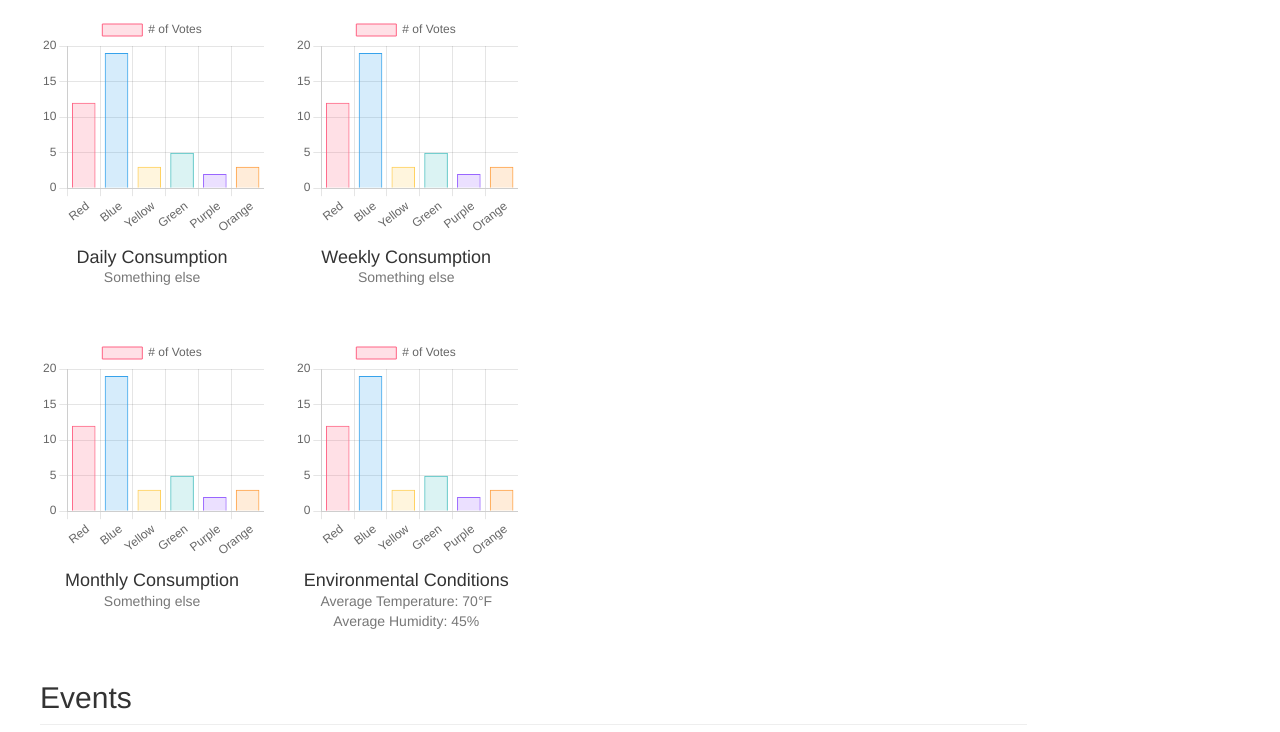
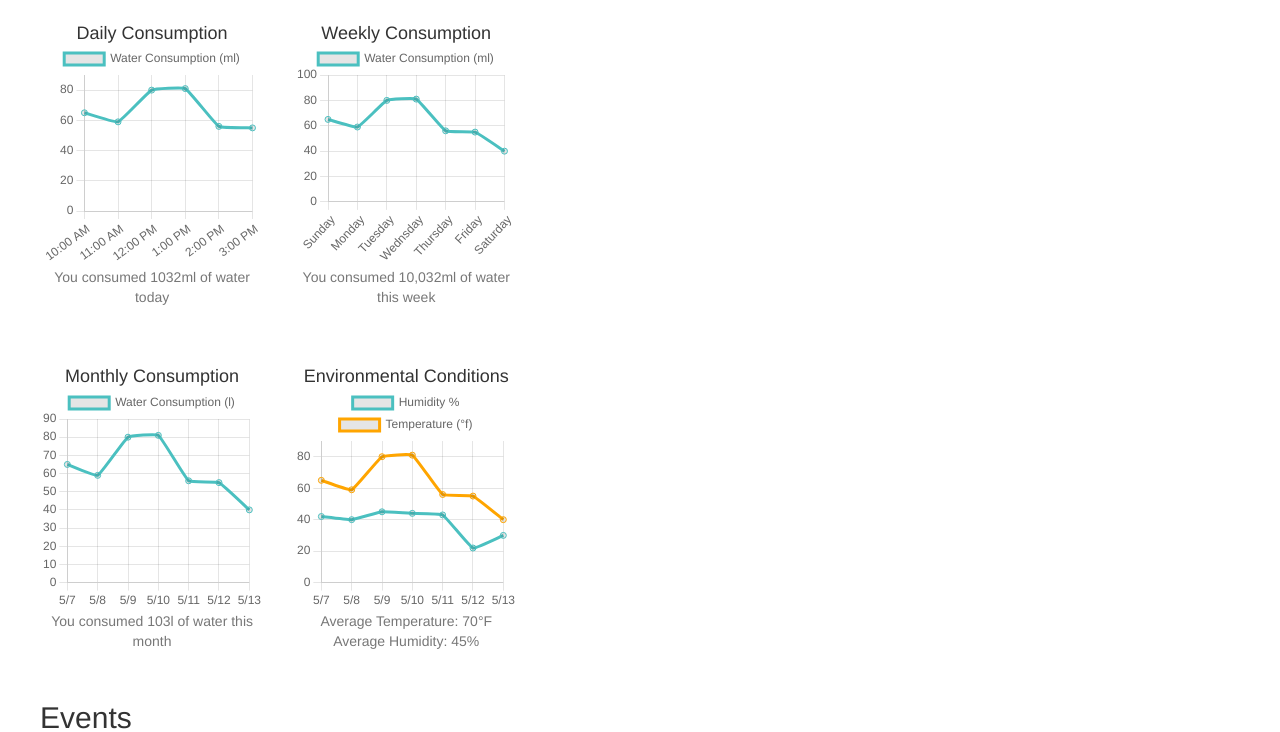
Before and after one commit to CaptnSisko/cs437-web, a website: page public/index.html in a window 1280 px wide. Shown: the part 126-858 px from the top of the page. Drawn offline with nearby package versions, Linux system fonts and the light colour scheme.

Commit message:
push changes

```diff
--- a/public/index.html
+++ b/public/index.html
@@ -46,8 +46,6 @@
     <!-- Optional theme -->
     <link rel="stylesheet" href="https://cdn.jsdelivr.net/npm/bootstrap@3.4.1/dist/css/bootstrap-theme.min.css" integrity="sha384-6pzBo3FDv/PJ8r2KRkGHifhEocL+1X2rVCTTkUfGk7/0pbek5mMa1upzvWbrUbOZ" crossorigin="anonymous">
 
-    <!-- Latest compiled and minified JavaScript -->
-    <script src="https://cdn.jsdelivr.net/npm/bootstrap@3.4.1/dist/js/bootstrap.min.js" integrity="sha384-aJ21OjlMXNL5UyIl/XNwTMqvzeRMZH2w8c5cRVpzpU8Y5bApTppSuUkhZXN0VxHd" crossorigin="anonymous"></script>
 
     <!-- custom CSS file -->
     <link href="homepage.css" rel="stylesheet">
@@ -72,7 +70,6 @@
           <ul class="nav navbar-nav navbar-right">
             <li><a href="/">Dashboard</a></li>
             <li><a href="/settings">Settings</a></li>
-            <li><a href="/profile">Profile</a></li>
           </ul>
         </div>
       </div>
@@ -85,33 +82,20 @@
 
           <div class="row placeholders">
             <div class="col-xs-6 col-sm-3 placeholder">
+              <h4>Daily Consumption</h4>
               <canvas id="chart1" width="400" height="400"></canvas>
               <script>
                 const ctx1 = document.getElementById('chart1').getContext('2d');
                 const myChart1 = new Chart(ctx1, {
-                    type: 'bar',
+                    type: 'line',
                     data: {
-                        labels: ['Red', 'Blue', 'Yellow', 'Green', 'Purple', 'Orange'],
+                        labels: ['10:00 AM', '11:00 AM', '12:00 PM', '1:00 PM', '2:00 PM', '3:00 PM'],
                         datasets: [{
-                            label: '# of Votes',
-                            data: [12, 19, 3, 5, 2, 3],
-                            backgroundColor: [
-                                'rgba(255, 99, 132, 0.2)',
-                                'rgba(54, 162, 235, 0.2)',
-                                'rgba(255, 206, 86, 0.2)',
-                                'rgba(75, 192, 192, 0.2)',
-                                'rgba(153, 102, 255, 0.2)',
-                                'rgba(255, 159, 64, 0.2)'
-                            ],
-                            borderColor: [
-                                'rgba(255, 99, 132, 1)',
-                                'rgba(54, 162, 235, 1)',
-                                'rgba(255, 206, 86, 1)',
-                                'rgba(75, 192, 192, 1)',
-                                'rgba(153, 102, 255, 1)',
-                                'rgba(255, 159, 64, 1)'
-                            ],
-                            borderWidth: 1
+                          label: 'Water Consumption (ml)',
+                          data: [65, 59, 80, 81, 56, 55, 40],
+                          fill: false,
+                          borderColor: 'rgb(75, 192, 192)',
+                          tension: 0.1
                         }]
                     },
                     options: {
@@ -123,37 +107,23 @@
                     }
                 });
               </script>
-              <h4>Daily Consumption</h4>
-              <span class="text-muted">Something else</span>
+              <span class="text-muted">You consumed 1032ml of water today</span>
             </div>
             <div class="col-xs-6 col-sm-3 placeholder">
+              <h4>Weekly Consumption</h4>
               <canvas id="chart2" width="400" height="400"></canvas>
               <script>
                 const ctx2 = document.getElementById('chart2').getContext('2d');
                 const myChart2 = new Chart(ctx2, {
-                    type: 'bar',
+                  type: 'line',
                     data: {
-                        labels: ['Red', 'Blue', 'Yellow', 'Green', 'Purple', 'Orange'],
+                        labels: ['Sunday', 'Monday', 'Tuesday', 'Wednsday', 'Thursday', 'Friday', 'Saturday'],
                         datasets: [{
-                            label: '# of Votes',
-                            data: [12, 19, 3, 5, 2, 3],
-                            backgroundColor: [
-                                'rgba(255, 99, 132, 0.2)',
-                                'rgba(54, 162, 235, 0.2)',
-                                'rgba(255, 206, 86, 0.2)',
-                                'rgba(75, 192, 192, 0.2)',
-                                'rgba(153, 102, 255, 0.2)',
-                                'rgba(255, 159, 64, 0.2)'
-                            ],
-                            borderColor: [
-                                'rgba(255, 99, 132, 1)',
-                                'rgba(54, 162, 235, 1)',
-                                'rgba(255, 206, 86, 1)',
-                                'rgba(75, 192, 192, 1)',
-                                'rgba(153, 102, 255, 1)',
-                                'rgba(255, 159, 64, 1)'
-                            ],
-                            borderWidth: 1
+                          label: 'Water Consumption (ml)',
+                          data: [65, 59, 80, 81, 56, 55, 40, 63],
+                          fill: false,
+                          borderColor: 'rgb(75, 192, 192)',
+                          tension: 0.1
                         }]
                     },
                     options: {
@@ -165,39 +135,25 @@
                     }
                 });
               </script>
-              <h4>Weekly Consumption</h4>
-              <span class="text-muted">Something else</span>
+              <span class="text-muted">You consumed 10,032ml of water this week</span>
             </div>
           </div>
           <div class="row placeholders">
             <div class="col-xs-6 col-sm-3 placeholder">
+              <h4>Monthly Consumption</h4>
               <canvas id="chart3" width="400" height="400"></canvas>
               <script>
                 const ctx3 = document.getElementById('chart3').getContext('2d');
                 const myChart3 = new Chart(ctx3, {
-                    type: 'bar',
+                  type: 'line',
                     data: {
-                        labels: ['Red', 'Blue', 'Yellow', 'Green', 'Purple', 'Orange'],
+                        labels: ['5/7', '5/8', '5/9', '5/10', '5/11', '5/12', '5/13'],
                         datasets: [{
-                            label: '# of Votes',
-                            data: [12, 19, 3, 5, 2, 3],
-                            backgroundColor: [
-                                'rgba(255, 99, 132, 0.2)',
-                                'rgba(54, 162, 235, 0.2)',
-                                'rgba(255, 206, 86, 0.2)',
-                                'rgba(75, 192, 192, 0.2)',
-                                'rgba(153, 102, 255, 0.2)',
-                                'rgba(255, 159, 64, 0.2)'
-                            ],
-                            borderColor: [
-                                'rgba(255, 99, 132, 1)',
-                                'rgba(54, 162, 235, 1)',
-                                'rgba(255, 206, 86, 1)',
-                                'rgba(75, 192, 192, 1)',
-                                'rgba(153, 102, 255, 1)',
-                                'rgba(255, 159, 64, 1)'
-                            ],
-                            borderWidth: 1
+                          label: 'Water Consumption (l)',
+                          data: [65, 59, 80, 81, 56, 55, 40, 63],
+                          fill: false,
+                          borderColor: 'rgb(75, 192, 192)',
+                          tension: 0.1
                         }]
                     },
                     options: {
@@ -209,38 +165,33 @@
                     }
                 });
               </script>
-              <h4>Monthly Consumption</h4>
-              <span class="text-muted">Something else</span>
+              <span class="text-muted">You consumed 103l of water this month</span>
             </div>
             <div class="col-xs-6 col-sm-3 placeholder">
+              <h4>Environmental Conditions</h4>
               <canvas id="chart4" width="400" height="400"></canvas>
               <script>
                 const ctx4 = document.getElementById('chart4').getContext('2d');
                 const myChart4 = new Chart(ctx4, {
-                    type: 'bar',
+                  type: 'line',
                     data: {
-                        labels: ['Red', 'Blue', 'Yellow', 'Green', 'Purple', 'Orange'],
-                        datasets: [{
-                            label: '# of Votes',
-                            data: [12, 19, 3, 5, 2, 3],
-                            backgroundColor: [
-                                'rgba(255, 99, 132, 0.2)',
-                                'rgba(54, 162, 235, 0.2)',
-                                'rgba(255, 206, 86, 0.2)',
-                                'rgba(75, 192, 192, 0.2)',
-                                'rgba(153, 102, 255, 0.2)',
-                                'rgba(255, 159, 64, 0.2)'
-                            ],
-                            borderColor: [
-                                'rgba(255, 99, 132, 1)',
-                                'rgba(54, 162, 235, 1)',
-                                'rgba(255, 206, 86, 1)',
-                                'rgba(75, 192, 192, 1)',
-                                'rgba(153, 102, 255, 1)',
-                                'rgba(255, 159, 64, 1)'
-                            ],
-                            borderWidth: 1
-                        }]
+                        labels: ['5/7', '5/8', '5/9', '5/10', '5/11', '5/12', '5/13'],
+                        datasets: [
+                        {
+                          label: 'Humidity %',
+                          data: [42, 40, 45, 44, 43, 22, 30, 35],
+                          fill: false,
+                          borderColor: 'rgb(75, 192, 192)',
+                          tension: 0.1
+                        },
+                        {
+                          label: 'Temperature (°f)',
+                          data: [65, 59, 80, 81, 56, 55, 40, 63],
+                          fill: false,
+                          borderColor: 'rgb(255,165,0)',
+                          tension: 0.1
+                        }
+                      ]
                     },
                     options: {
                         scales: {
@@ -251,8 +202,9 @@
                     }
                 });
               </script>
-              <h4>Environmental Conditions</h4>
-              <span class="text-muted">Average Temperature: 70&#176;F Average Humidity: 45%</span>
+              <span class="text-muted">Average Temperature: 70&#176;F</span>
+              <br>
+              <span class="text-muted">Average Humidity: 45%</span>
             </div>
           </div>
 
@@ -392,5 +344,12 @@
         navigator.serviceWorker.register('/service-worker.js');
       }
     </script>
+
+    <script src="https://code.jquery.com/jquery-1.12.4.min.js" integrity="sha384-nvAa0+6Qg9clwYCGGPpDQLVpLNn0fRaROjHqs13t4Ggj3Ez50XnGQqc/r8MhnRDZ" crossorigin="anonymous"></script>
+    <script>window.jQuery || document.write('<script src="../../assets/js/vendor/jquery.min.js"><\/script>')</script>
+
+        <!-- Latest compiled and minified JavaScript -->
+        <script src="https://cdn.jsdelivr.net/npm/bootstrap@3.4.1/dist/js/bootstrap.min.js" integrity="sha384-aJ21OjlMXNL5UyIl/XNwTMqvzeRMZH2w8c5cRVpzpU8Y5bApTppSuUkhZXN0VxHd" crossorigin="anonymous"></script>
+
   </body>
 </html>
```
Also changed, not shown: public/settings/index.html (added, +77 -0 lines).
